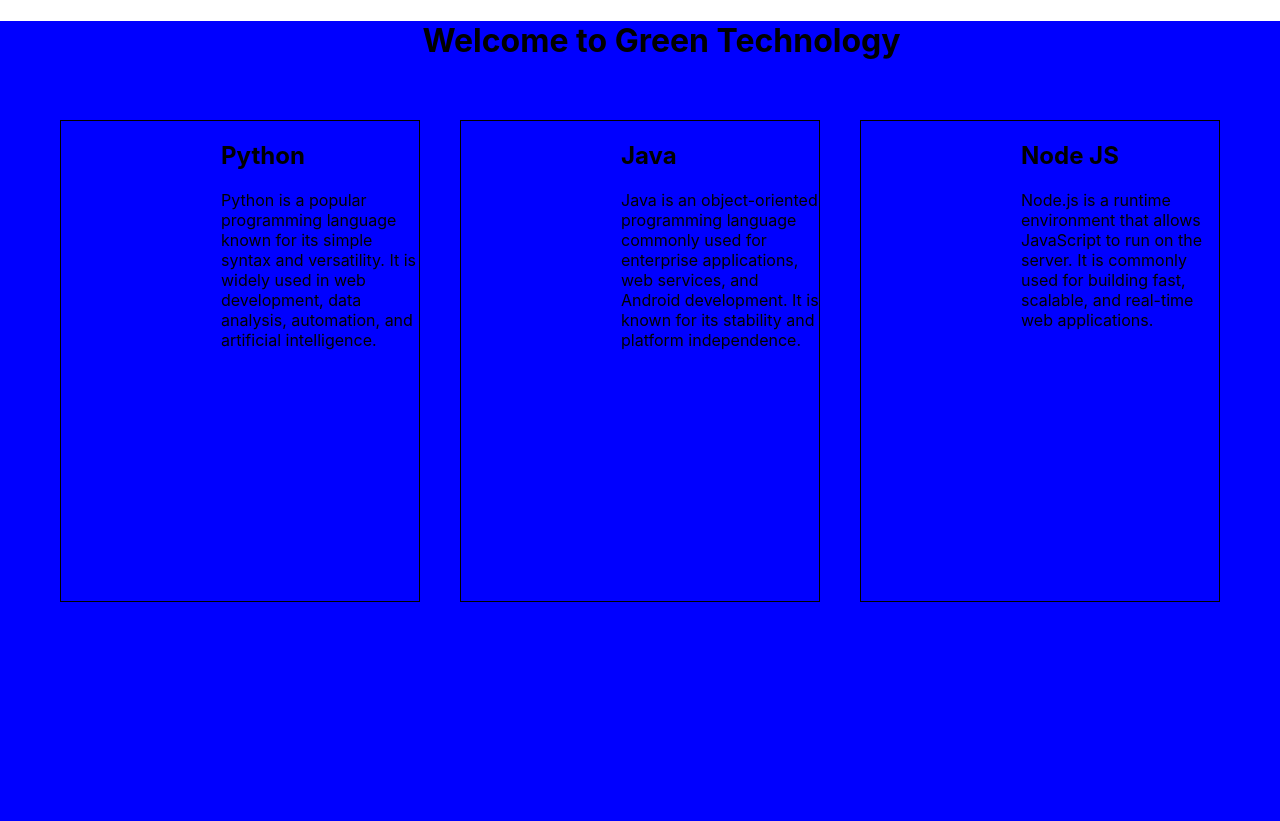
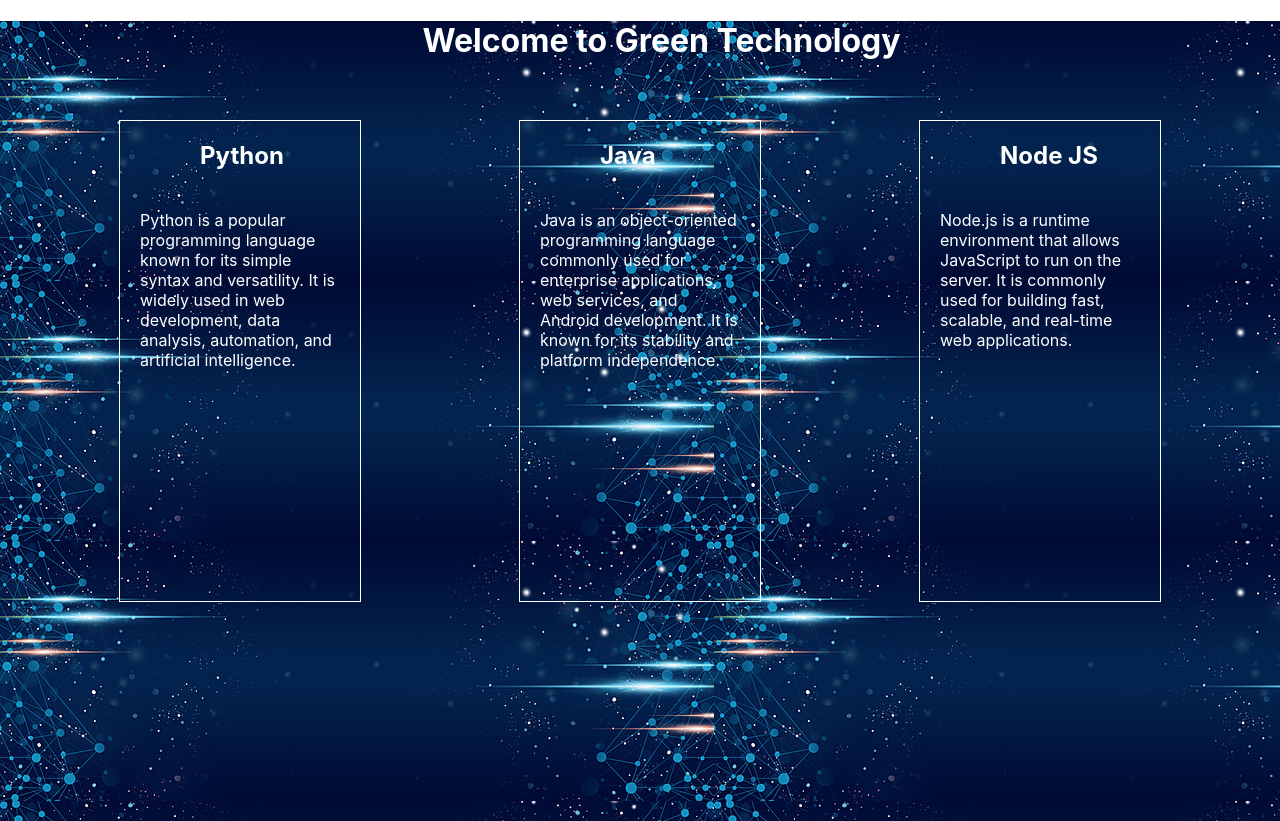
Before and after one commit to raghul5001/decreact, a React (Create React App) app: page /backendpage in a window 1280 px wide. Built offline with nearby package versions, Linux system fonts and the light colour scheme.

Commit message:
Worked on background of the page.

```diff
--- a/src/Pages/Backendpage.js
+++ b/src/Pages/Backendpage.js
@@ -2,22 +2,22 @@ import React from 'react'
 import "./Backendpage.scss"
 function Backendpage() {
   return (
-    <div class='backend'>
+    <div className='backend'>
       <h1 className='title'>Welcome to Green Technology</h1>
       <div className='cards'>
       <div className='card1'>
-        <h2>Python</h2>
-        <p>
+        <h2 className='pyth'>Python</h2>
+        <p className='intro'>
           Python is a popular programming language known for its simple syntax and versatility. It is widely used in web development, data analysis, automation, and artificial intelligence.
         </p>
       </div>
       <div className='card2'>
-        <h2>Java</h2>
-        <p>Java is an object-oriented programming language commonly used for enterprise applications, web services, and Android development. It is known for its stability and platform independence.</p>
+        <h2 className='jav'>Java</h2>
+        <p className='intro1'>Java is an object-oriented programming language commonly used for enterprise applications, web services, and Android development. It is known for its stability and platform independence.</p>
       </div>
       <div className='card3'>
-        <h2>Node JS</h2>
-        <p>Node.js is a runtime environment that allows JavaScript to run on the server. It is commonly used for building fast, scalable, and real-time web applications.</p>
+        <h2 className='nod'>Node JS</h2>
+        <p className='intro2'>Node.js is a runtime environment that allows JavaScript to run on the server. It is commonly used for building fast, scalable, and real-time web applications.</p>
       </div>
       </div>
     </div>
--- a/src/Pages/Backendpage.scss
+++ b/src/Pages/Backendpage.scss
@@ -1,36 +1,64 @@
 .backend{
-    background-color: blue;
+    // background-color: blue;
+    background-image: url("../Images/bg.jpg");
+    height: 100vh;
+
+}
+.img{
+    position: relative;
+    width: 100%;
     height: 100vh;
 }
 .title{
     margin-left: 33%;
+    color: white;
 }
 .cards{
     margin:40px;
     display:flex;
     justify-content: space-around;
+    color: white
+}
+.pyth{
+    padding-left: 80px;
+    color: white;
 }
 .intro{
     padding: 20px;
+    color: white;
 }
 .card1{
-    border: 1px solid black;
+    border: 1px solid white;
     margin: 20px;
     height: 60vh;
     width: 20%;
-    padding-left: 160px;
+
 }
 .card2{
-    border: 1px solid black;
+    border: 1px solid white;
     margin: 20px;
     height: 60vh;
     width: 20%;
-    padding-left: 160px;
+}
+.jav{
+    padding-left: 80px;
+    color: white;
+}
+.intro1{
+    padding: 20px;
+    color: white;
 }
 .card3{
-    border: 1px solid black;
+    border: 1px solid white;
     margin: 20px;
     height: 60vh;
     width: 20%;
-    padding-left: 160px;
 }
+.nod{
+    padding-left: 80px;
+    color: white;
+}
+.intro2{
+    padding: 20px;
+    color: white;
+}
```
Also changed, not shown: src/Images/bg.jpg (added).
